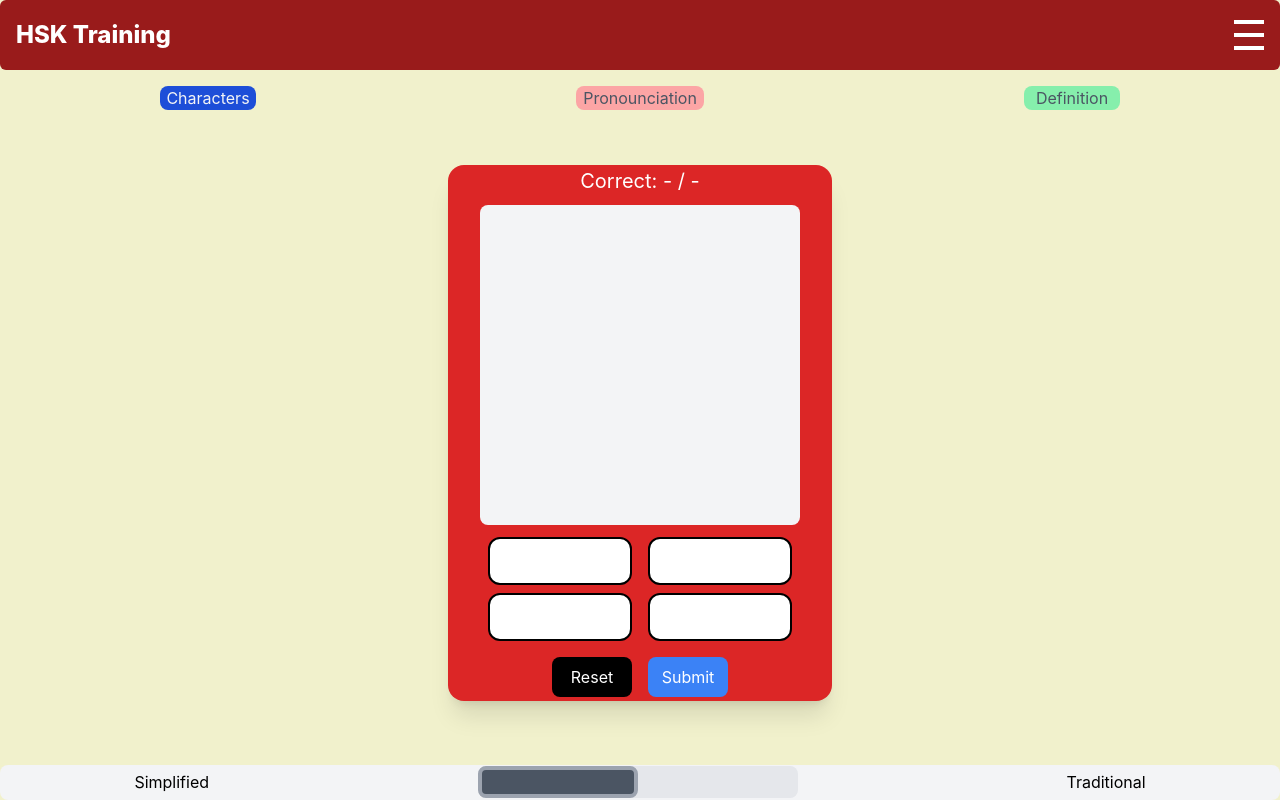
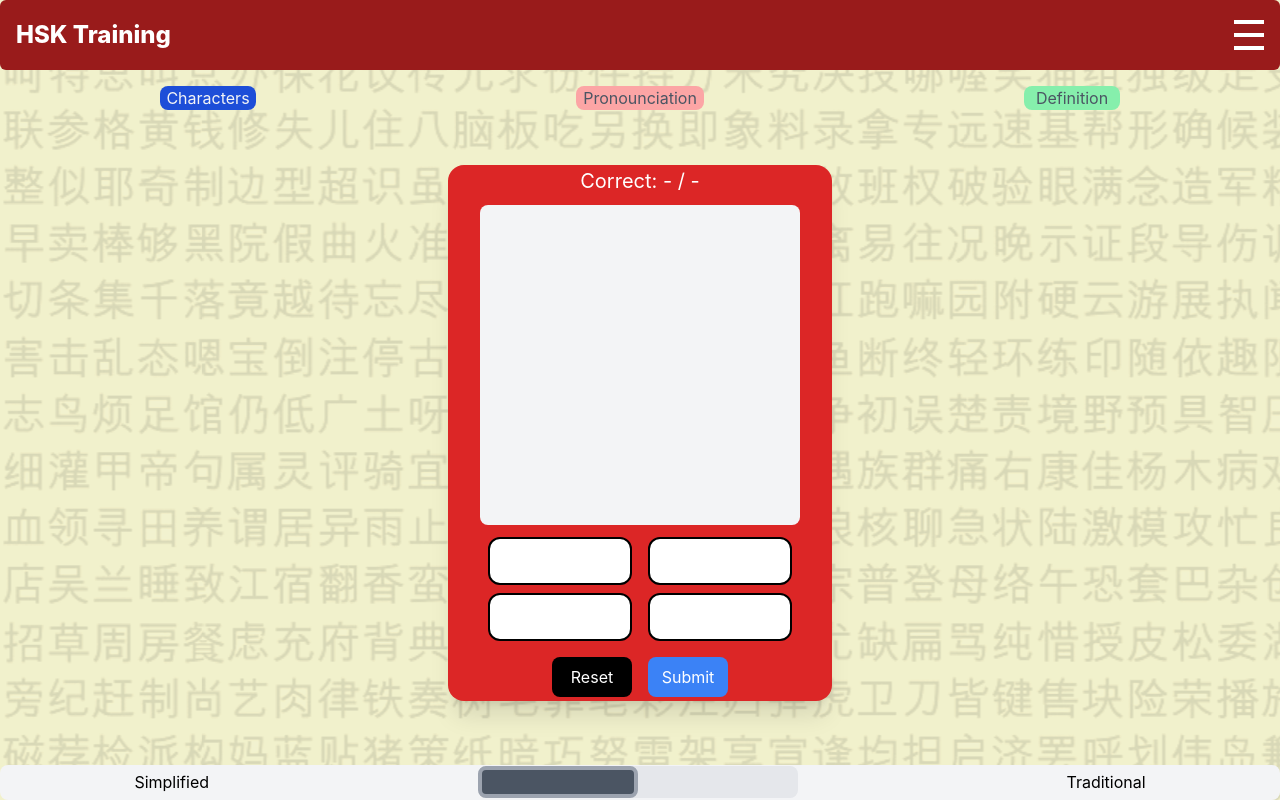
Before and after one commit to ProgrammerSteve/chinese_language_training, a React (Vite) app: page / in a window 1280 px wide. Built offline with nearby package versions, Linux system fonts and the light colour scheme; no server answers.

Commit message:
added animated background

```diff
--- a/src/App.css
+++ b/src/App.css
@@ -1,8 +1,9 @@
-body{
-  background-color: rgb(241, 241, 204);
-  /* background: radial-gradient(circle, #e5e2d9, #664f0a); */
+:root {
+  --translate-value: 23%;
+  --scale-value: 1.5;
+}
 
-}
+
 
 .middlediv{
   height:100%;
@@ -13,7 +14,31 @@ body{
 }
 
 
-
+#image-div{
+  background-image: url('/charListWebp.webp'); /* Adjust the path as necessary */
+  background-size: cover;
+  filter: sepia(100%);
+  /* transform: scale(0.5); */
+  opacity: 0.1;
+  animation: slide 240s linear infinite;
+}
+@keyframes slide {
+  0% {
+    transform: translateX(calc(var(--translate-value) * -1)) translateY(calc(var(--translate-value) * -1)) scale(var(--scale-value));
+  }
+  25% {
+    transform: translateX(var(--translate-value)) translateY(calc(var(--translate-value) * -1)) scale(var(--scale-value));
+  }
+  50% {
+    transform: translateX(var(--translate-value)) translateY(var(--translate-value)) scale(var(--scale-value));
+  }
+  75% {
+    transform: translateX(calc(var(--translate-value) * -1)) translateY(var(--translate-value)) scale(var(--scale-value));
+  }
+  100% {
+    transform: translateX(calc(var(--translate-value) * -1)) translateY(calc(var(--translate-value) * -1)) scale(var(--scale-value));
+  }
+}
 
 .page-height{
   height: calc(100vh - 70px);
--- a/src/App.tsx
+++ b/src/App.tsx
@@ -19,6 +19,7 @@ const App=()=>{
   return(
 
     <>
+          <div id="image-div" className="fixed top-0 left-0 w-screen h-screen -z-10"></div>
           <ChoiceContextProvider>
           <Navbar page={page} handleSelection={handleSelection} toggleSidebar={toggleSidebar} isOpen={isOpen}/>
           <div className="page-height pt-4 flex  flex-col place-content-center">
--- a/src/index.css
+++ b/src/index.css
@@ -9,6 +9,8 @@ body {
     sans-serif;
   -webkit-font-smoothing: antialiased;
   -moz-osx-font-smoothing: grayscale;
+
+  background-color: rgb(241, 241, 204);
 }
 
 code {
```
Also changed, not shown: public/charListPng.webp (added), public/charListWebp.webp (added).
